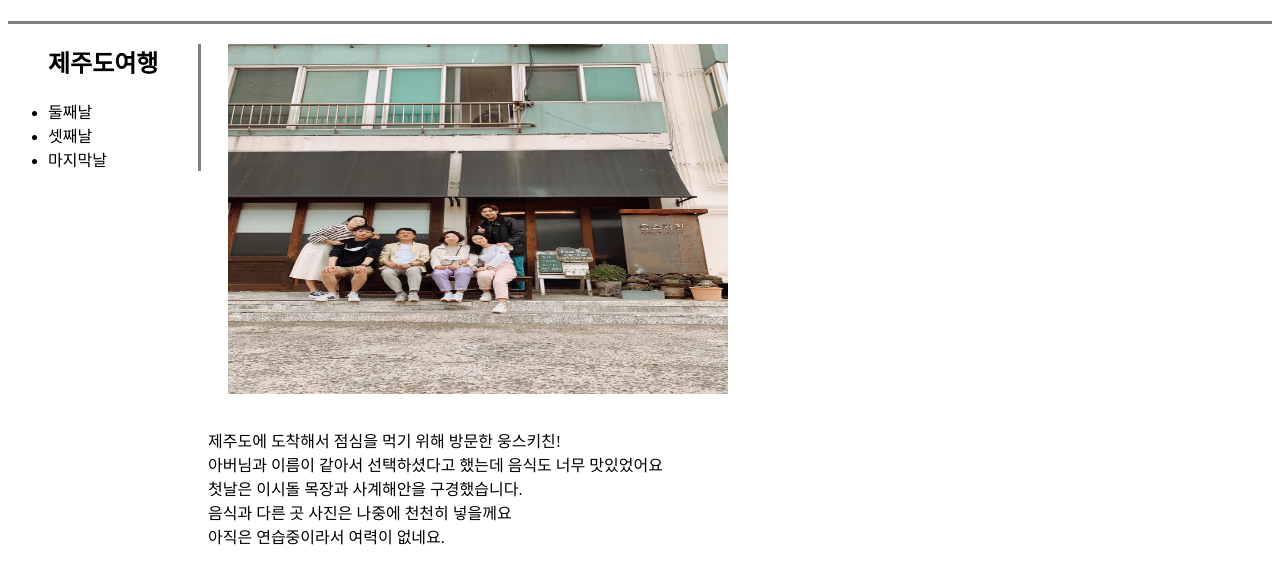
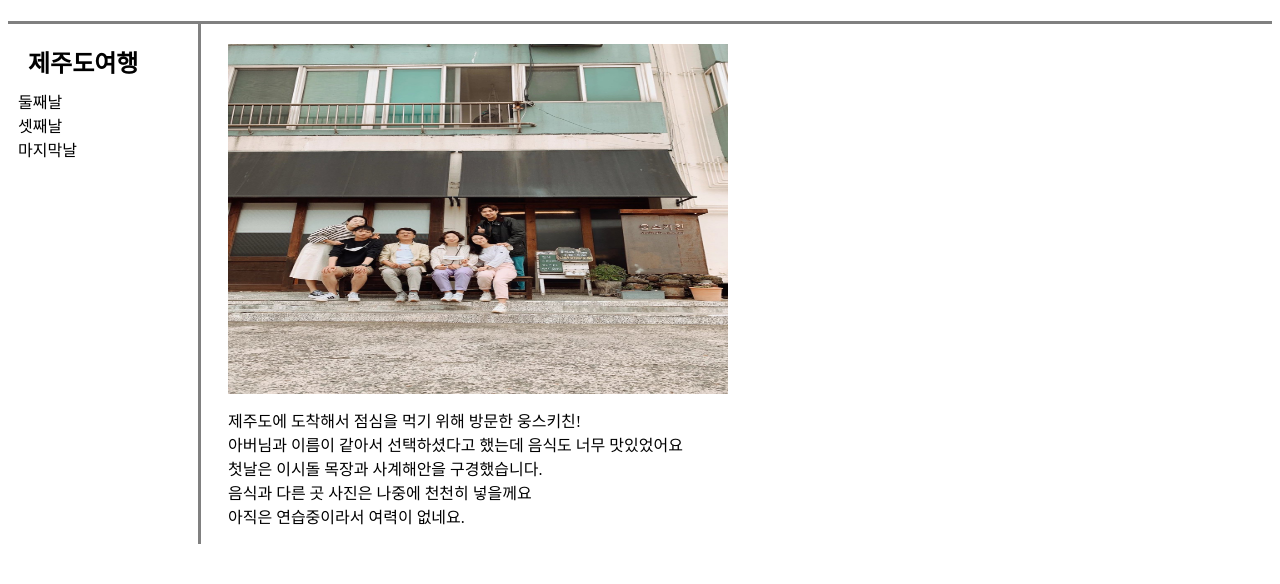
Before and after one commit to 1hago2/my-first-web-site, a plain HTML site: page 1.html in a window 1280 px wide. Shown: the part 114-698 px from the top of the page. Drawn offline with Linux system fonts and the light colour scheme.

Commit message:
Add files via upload

```diff
--- a/1.html
+++ b/1.html
@@ -6,8 +6,10 @@
     h1{font-size:60px; text-align:center; border-bottom:3px solid gray;
         padding:20px; margin:0px;}
     a {color:black; text-decoration:none;}
-    ul{border-right:3px solid gray; width:150px;}
+    ul{border-right:3px solid gray; width:170px; height:500px;
+        margin:0px; padding:10px; list-style:none;}
     #grid{display:grid; grid-template-columns: 200px 1fr;}
+    #article{padding:20px}
  </style>
 </head>
 
@@ -16,16 +18,16 @@
   <div id="grid">
    <div>
     <ul>
-     <h2><a href="https://namu.wiki/w/%EC%A0%9C%EC%A3%BC%EB%8F%84"
-           target="_blank" title="나무위키">제주도</a>여행</h2>
+    <h2 style="margin:10px;"><a href="https://namu.wiki/w/%EC%A0%9C%EC%A3%BC%EB%8F%84"
+            target="_blank" title="나무위키">제주도</a>여행</h2>
      <li><a href="2.html">둘째날</a></li>
      <li><a href="3.html">셋째날</a></li>
      <li><a href="4.html">마지막날</a></li>
     </ul>
    </div>
 
-   <div>
-    <img src="./웅스키친.JPG" width="500" height="350" style="padding:20px">
+   <div id="article">
+    <img src="./웅스키친.JPG" width="500" height="350">
     <p style="margin-top:10px;">
     제주도에 도착해서 점심을 먹기 위해 방문한 웅스키친! <br>
     아버님과 이름이 같아서 선택하셨다고 했는데 음식도 너무 맛있었어요 <br>
```
Also changed, not shown: 2.html (+6 -4 lines), 3.html (+6 -4 lines), 4.html (+6 -4 lines), index.html (+4 -3 lines).
